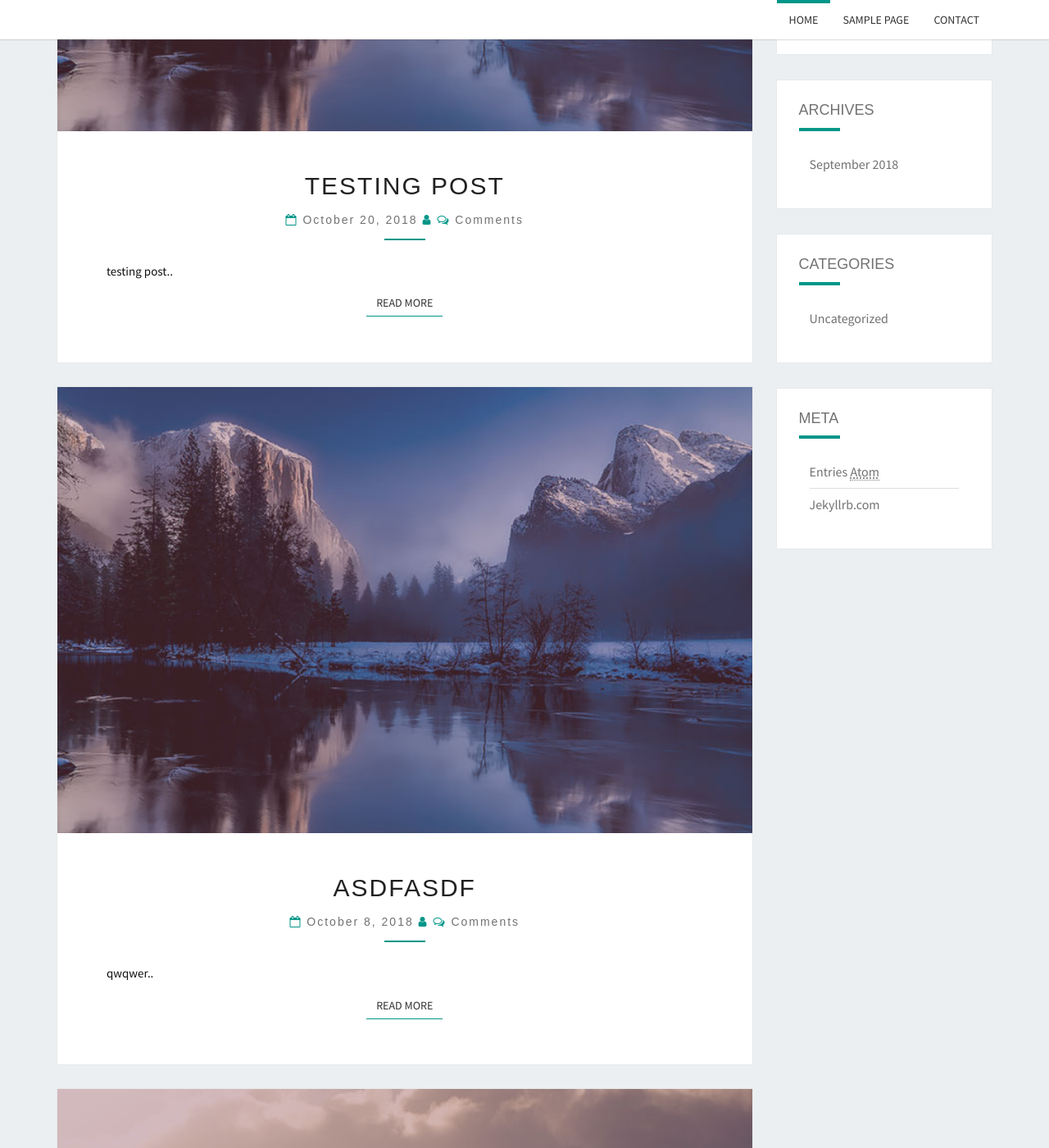
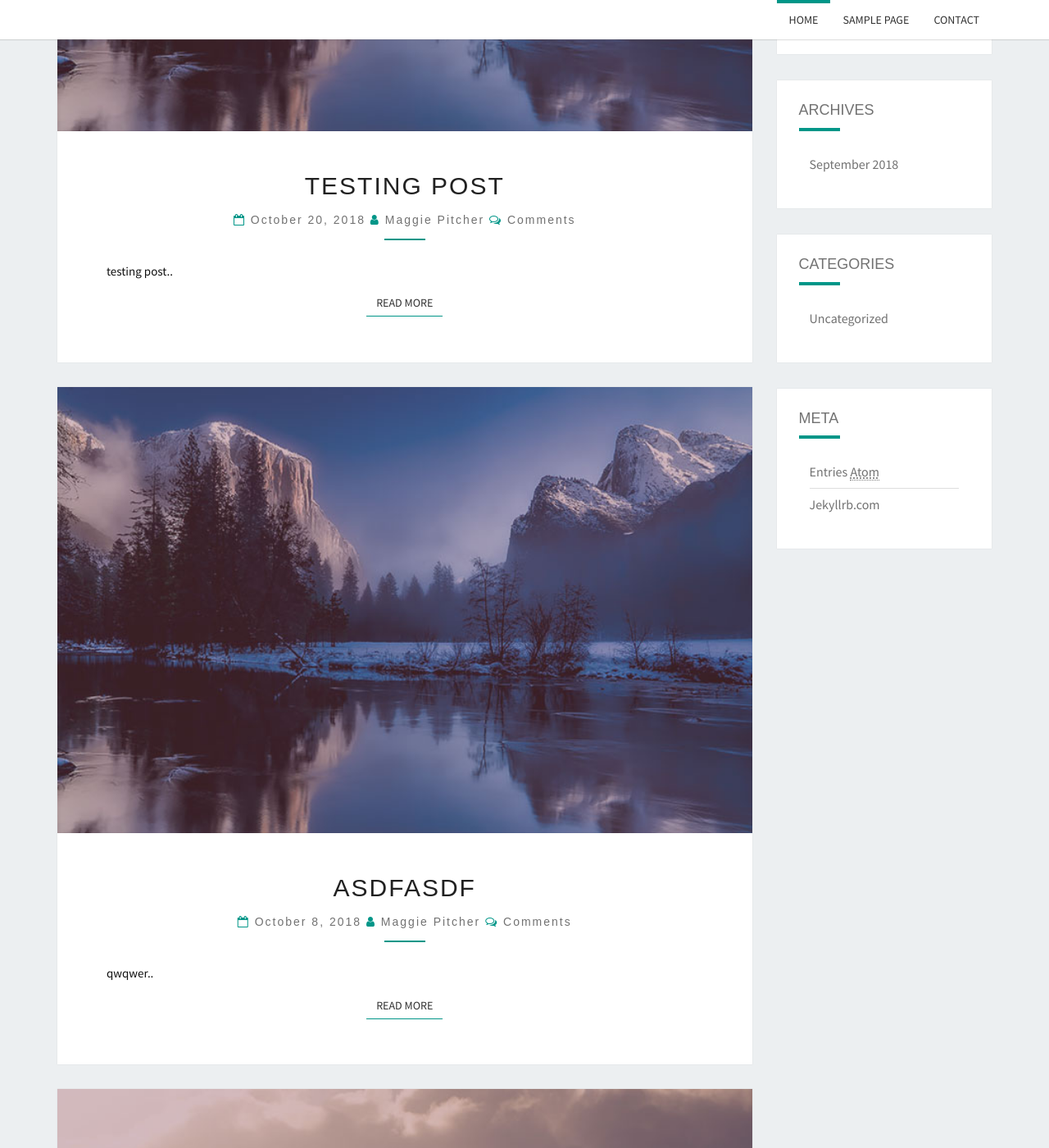
Before and after one commit to WanderlandTravelers/wanderlandtravelers.com, a Jekyll site: the page built from index.html, in a window 1280 px wide and 1400 px high, scrolled down 798 px. Shown: the whole window at 82% size. Built offline with Jekyll 4.4.1, drawn with Linux system fonts in a browser that asks for light colours; the list of posts is cut into pages by our own code; some of the changed text lies outside the part shown.

Commit message:
set default layout/author for posts

```diff
--- a/_config.yml
+++ b/_config.yml
@@ -5,6 +5,12 @@
 baseurl: ''
 url: 'http://wanderlandtravelers.com'
 header-img: DSC_1725.jpg
+defaults:
+  - scope:
+      path: "_posts"
+    values:
+      layout: "post"
+      author: "maggie"
 collections:
   authors:
     output: true
```
